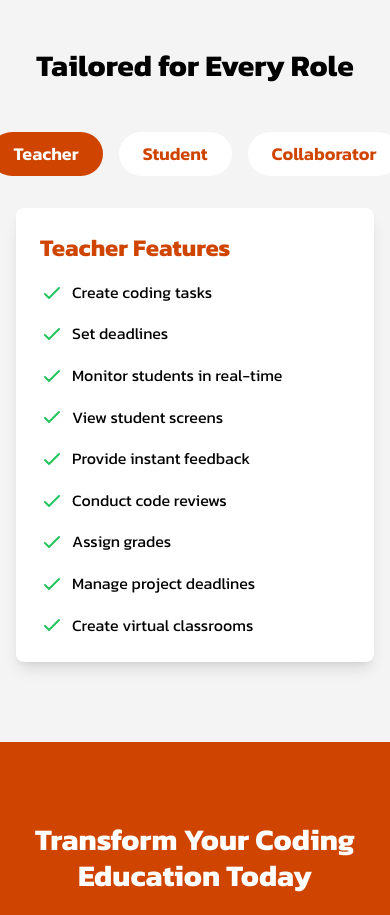
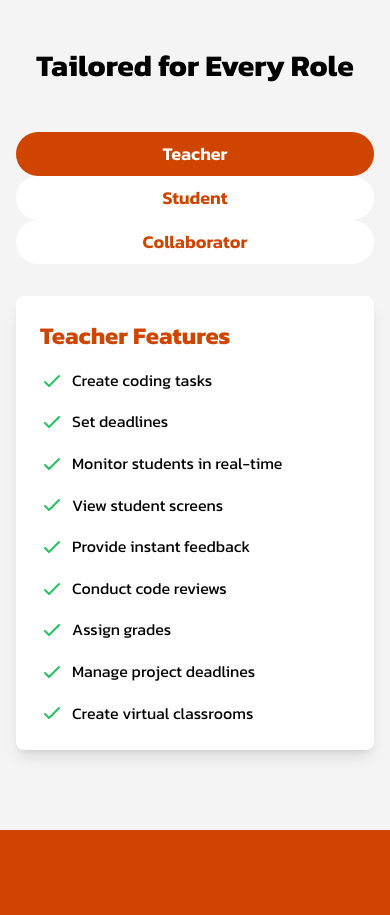
Before and after one commit to takitajwar17/Kolab-Dev-Classroom, a Next.js app in the folder client/: page / in a window 390 px wide. Shown: the part 3820-4735 px from the top of the page. Built offline with nearby package versions, Linux system fonts and the light colour scheme; no server answers.

Commit message:
Landing Page Responsiveness Enhanced

```diff
--- a/client/app/components/LandingPage.jsx
+++ b/client/app/components/LandingPage.jsx
@@ -140,12 +140,12 @@ const LandingPage = () => {
           >
             Tailored for Every Role
           </motion.h2>
-          <div className="flex justify-center space-x-4 mb-8">
+          <div className="flex flex-col sm:flex-row justify-center space-x-0 sm:space-x-4 mb-8">
             {useCases.map((useCase) => (
               <button
                 key={useCase.role}
                 onClick={() => setSelectedRole(useCase.role)}
-                className={`px-6 py-2 rounded-full text-lg font-semibold transition-colors ${
+                className={`w-full sm:w-auto px-6 py-2 rounded-full text-lg font-semibold transition-colors ${
                   selectedRole === useCase.role
                     ? 'bg-[#cf4500] text-white'
                     : 'bg-white text-[#cf4500] hover:bg-[#cf4500] hover:text-white'
```
